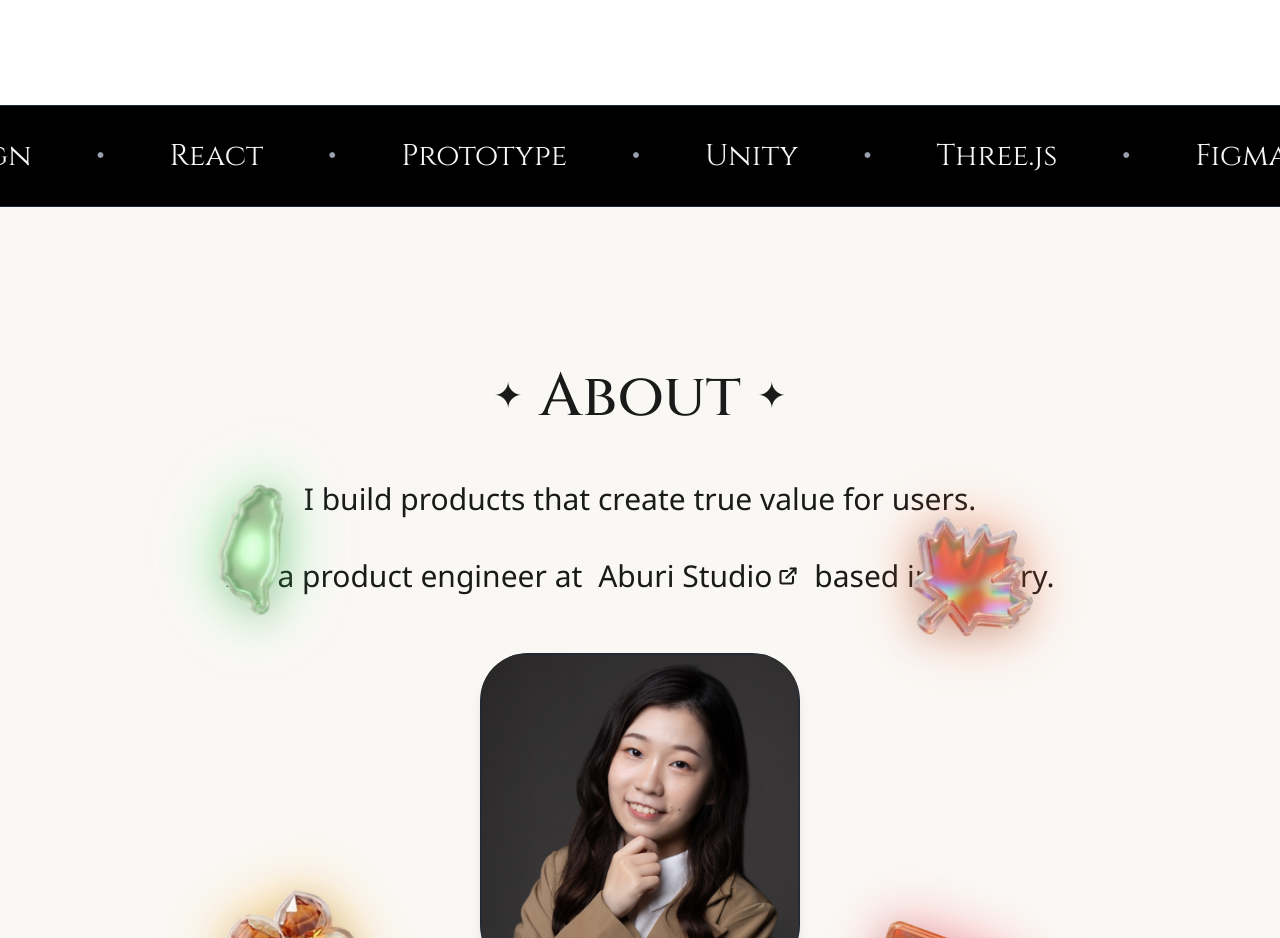
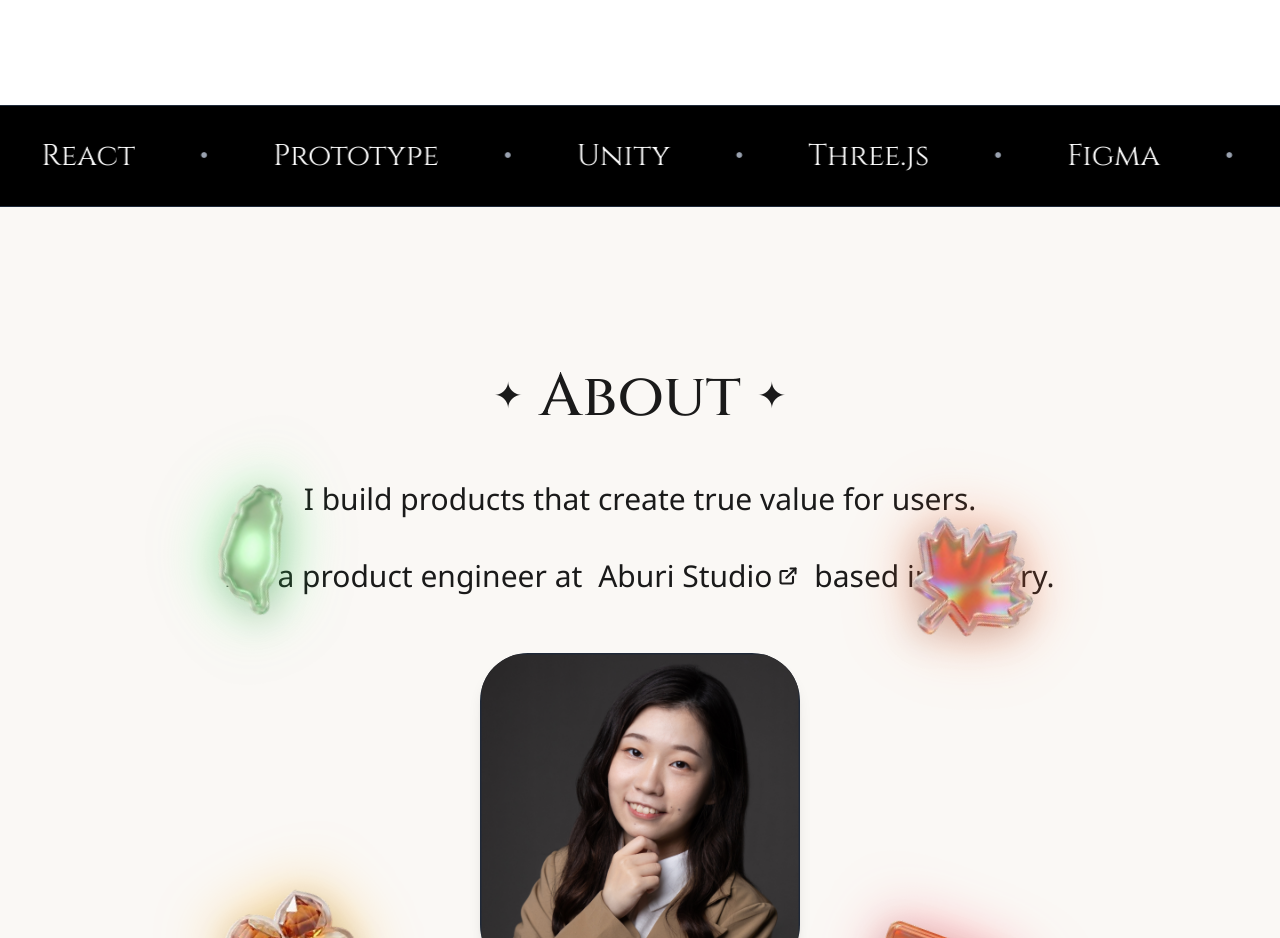
Before and after one commit to carolhsiaoo/Portfolio-planets, a Next.js app: page / in a window 1280 px wide. Shown: the part 2700-3638 px from the top of the page. Built offline with nearby package versions, Linux system fonts and the light colour scheme; no server answers.

Commit message:
Refactor Marquee component and related styles to improve animation duration and behavior. Remove unused keyframes from Tailwind config and adjust CSS for smoother transitions.

```diff
--- a/app/globals.css
+++ b/app/globals.css
@@ -83,12 +83,13 @@ html {
     transform: translateX(0);
   }
   100% {
-    transform: translateX(-50%);
+    transform: translateX(-25%);
   }
 }
 
 .animate-marquee {
-  animation: marquee 20s linear infinite;
+  animation: marquee 60s linear;
+  animation-iteration-count: infinite;
   will-change: transform;
 }
 
--- a/components/Marquee.tsx
+++ b/components/Marquee.tsx
@@ -23,7 +23,7 @@ const Marquee = memo(function Marquee() {
     <div className="w-full">
       <div className="w-full bg-white pt-12 sm:pt-16 md:pt-20" />
       <div className="w-full overflow-hidden py-4 sm:py-6 md:py-8 mb-12 sm:mb-16 md:mb-20 border-y border-gray-800 bg-black">
-        <div className="flex animate-marquee whitespace-nowrap hover:pause-marquee">
+        <div className="inline-flex animate-marquee whitespace-nowrap hover:pause-marquee">
         {allItems.map((item, index) => (
           <div
             key={index}
--- a/tailwind.config.ts
+++ b/tailwind.config.ts
@@ -12,15 +12,6 @@ const config: Config = {
         background: "var(--background)",
         foreground: "var(--foreground)",
       },
-      keyframes: {
-        marquee: {
-          '0%': { transform: 'translateX(0)' },
-          '100%': { transform: 'translateX(-50%)' },
-        },
-      },
-      animation: {
-        marquee: 'marquee 30s linear infinite',
-      },
     },
   },
   plugins: [],
```
